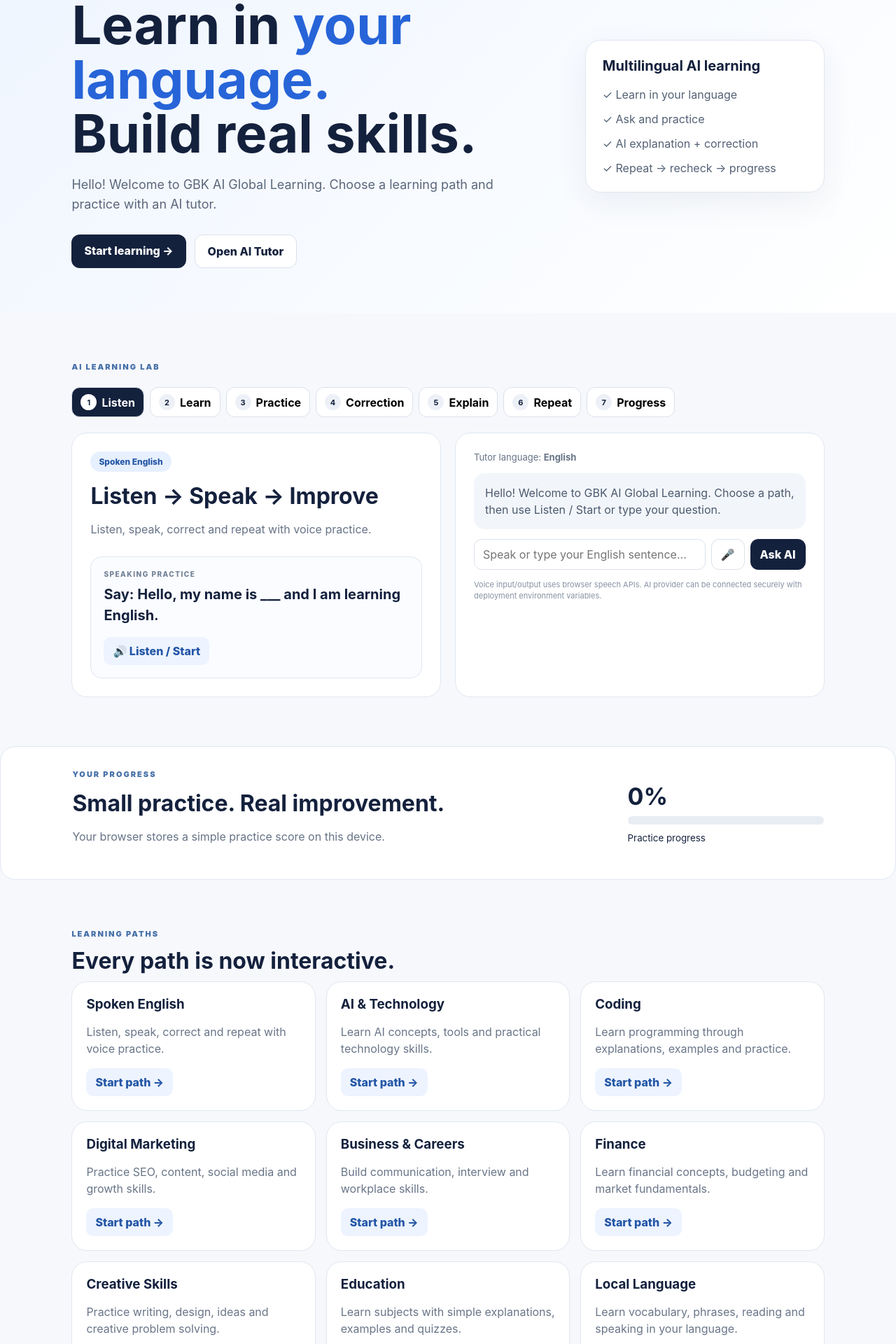
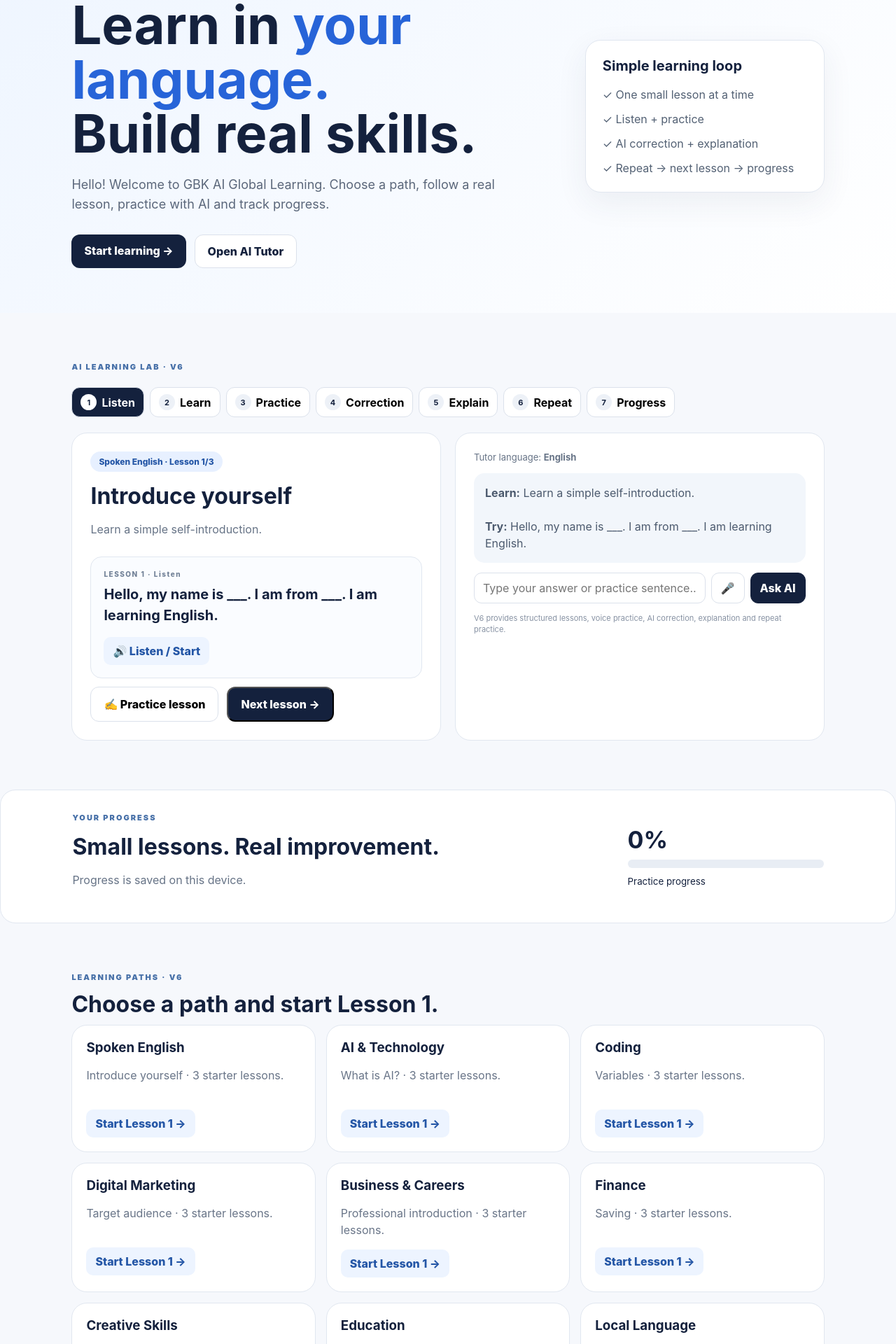
Before and after one commit to crasyads-ui/gbk-ai-global-learning, a Next.js app: page / in a window 1280 px wide. Shown: the part 200-2120 px from the top of the page at 70% size. Built offline with nearby package versions, Linux system fonts and the light colour scheme.

Commit message:
Add files via upload

```diff
--- a/app/page.js
+++ b/app/page.js
@@ -1,158 +1,49 @@
-"use client";import {useEffect,useRef,useState} from "react";
+"use client";
+import {useEffect,useRef,useState} from "react";
 
 const languages=["English","తెలుగు","हिन्दी","தமிழ்","ಕನ್ನಡ","മലയാളം","বাংলা","Español","العربية","Français","Deutsch","Português","日本語","한국어","中文"];
-
-const goals=[
-["Spoken English","Listen, speak, correct and repeat with voice practice."],
-["AI & Technology","Learn AI concepts, tools and practical technology skills."],
-["Coding","Learn programming through explanations, examples and practice."],
-["Digital Marketing","Practice SEO, content, social media and growth skills."],
-["Business & Careers","Build communication, interview and workplace skills."],
-["Finance","Learn financial concepts, budgeting and market fundamentals."],
-["Creative Skills","Practice writing, design, ideas and creative problem solving."],
-["Education","Learn subjects with simple explanations, examples and quizzes."],
-["Local Language","Learn vocabulary, phrases, reading and speaking in your language."]
-];
-
+const paths={
+"Spoken English":[["Introduce yourself","Learn a simple self-introduction.","Hello, my name is ___. I am from ___. I am learning English."],["Everyday questions","Practice useful daily questions.","How are you? Where are you from? What do you do?"],["Grammar correction","Fix common English mistakes.","I agree. I have gone. He goes to work."]],
+"AI & Technology":[["What is AI?","Understand artificial intelligence simply.","AI is technology that learns patterns from examples and helps with tasks."],["How AI learns","Understand data and patterns.","AI learns patterns from examples and uses them to make predictions."],["Use AI well","Practice responsible AI use.","Use AI to explain, brainstorm and practice, then verify important information."]],
+"Coding":[["Variables","Learn how programs store values.","let name = \"GBK\";"],["Conditions","Learn how programs make decisions.","if (age >= 18) { console.log(\"Adult\"); }"],["Functions","Learn reusable code blocks.","function greet(name) { return \"Hello \" + name; }"]],
+"Digital Marketing":[["Target audience","Understand who needs your product.","A target audience is the group most likely to need a product."],["Useful content","Create content that solves a real problem.","Create content that answers a real customer question."],["Call to action","Guide visitors to the next step.","A clear call to action tells visitors what to do next."]],
+"Business & Careers":[["Professional introduction","Build a short work introduction.","Hello, I am ___. I work in ___. My strengths are ___."],["Interview answers","Use Situation → Action → Result.","Situation → Action → Result is a simple way to explain experience."],["Workplace communication","Make messages clear and actionable.","State the purpose, key details and next action."]],
+"Finance":[["Saving","Understand why saving matters.","Saving creates a reserve for future needs and unexpected expenses."],["Budgeting","Plan income, needs, wants and savings.","A budget helps you plan where money should go before spending."],["Risk and return","Understand basic investment risk.","Higher potential returns usually come with higher uncertainty or risk."]],
+"Creative Skills":[["Idea generation","Create several useful ideas.","Ask what problem you can solve, who has it and what could make it easier."],["Clear writing","Make ideas easy to understand.","Use short sentences, specific words and a clear structure."],["Problem solving","Break big problems into smaller parts.","Define the problem, list options, choose one and test it."]],
+"Education":[["Learn a topic","Use learn → practice → check.","Learn the idea, explain it in your own words, then test yourself."],["Active recall","Practice remembering from memory.","Close your notes and explain the main idea without looking."],["Mini quiz","Check real understanding.","A good quiz tests the key ideas, not only memorized wording."]],
+"Local Language":[["Everyday phrase","Start with a useful phrase.","Hello. Thank you. Please. How are you?"],["Useful vocabulary","Build daily vocabulary.","Learn words for people, places, food, time and common actions."],["Short conversation","Combine words in a simple exchange.","Hello. How are you? I am fine. Thank you."]]
+};
 const steps=["Listen","Learn","Practice","Correction","Explain","Repeat","Progress"];
-
-const greetings={
-English:"Hello! Welcome to GBK AI Global Learning.",
-"తెలుగు":"నమస్కారం! GBK AI Global Learning కు స్వాగతం.",
-"हिन्दी":"नमस्कार! GBK AI Global Learning में आपका स्वागत है।",
-தமிழ்:"வணக்கம்! GBK AI Global Learning-க்கு வரவேற்கிறோம்.",
-ಕನ್ನಡ:"ನಮಸ್ಕಾರ! GBK AI Global Learning ಗೆ ಸ್ವಾಗತ.",
-മലയാളം:"നമസ്കാരം! GBK AI Global Learning-ലേക്ക് സ്വാഗതം.",
-বাংলা:"নমস্কার! GBK AI Global Learning-এ স্বাগতম.",
-Español:"¡Hola! Bienvenido a GBK AI Global Learning.",
-العربية:"مرحباً! أهلاً بك في GBK AI Global Learning.",
-Français:"Bonjour ! Bienvenue sur GBK AI Global Learning.",
-Deutsch:"Hallo! Willkommen bei GBK AI Global Learning.",
-Português:"Olá! Bem-vindo ao GBK AI Global Learning.",
-日本語:"こんにちは！GBK AI Global Learningへようこそ。",
-한국어:"안녕하세요! GBK AI Global Learning에 오신 것을 환영합니다.",
-中文:"你好！欢迎来到 GBK AI Global Learning。"
-};
-
-function starter(g){
-return {
-"Spoken English":"Say: Hello, my name is ___ and I am learning English.",
-"AI & Technology":"Explain artificial intelligence in one simple sentence.",
-"Coding":"Write one simple example of a variable in your favorite programming language.",
-"Digital Marketing":"Give one simple idea to promote a new online product.",
-"Business & Careers":"Give one strong sentence for introducing yourself in a job interview.",
-"Finance":"Explain why saving money is important in one simple sentence.",
-"Creative Skills":"Write one creative idea for a useful mobile app.",
-"Education":"Explain one topic you know well in three simple sentences.",
-"Local Language":"Write one useful everyday phrase you want to learn."
-}[g]||"Ask GBK AI Tutor to teach you something useful."
-}
+const greetings={English:"Hello! Welcome to GBK AI Global Learning.","తెలుగు":"నమస్కారం! GBK AI Global Learning కు స్వాగతం.","हिन्दी":"नमस्कार! GBK AI Global Learning में आपका स्वागत है।",Español:"¡Hola! Bienvenido a GBK AI Global Learning.",العربية:"مرحباً! أهلاً بك في GBK AI Global Learning."};
 
 export default function Home(){
-const[lang,setLang]=useState("English"),[goal,setGoal]=useState("Spoken English"),[step,setStep]=useState(0),[input,setInput]=useState(""),[answer,setAnswer]=useState(null),[busy,setBusy]=useState(false),[listening,setListening]=useState(false),[progress,setProgress]=useState(0);
-const rec=useRef(null);
-const practiceRef=useRef(null);
+const[lang,setLang]=useState("English"),[goal,setGoal]=useState("Spoken English"),[lesson,setLesson]=useState(0),[step,setStep]=useState(0),[input,setInput]=useState(""),[answer,setAnswer]=useState(null),[busy,setBusy]=useState(false),[progress,setProgress]=useState(0);
+const[listening,setListening]=useState(false),rec=useRef(null),practiceRef=useRef(null);
+const current=paths[goal][lesson];
 
-useEffect(()=>{
-setProgress(Number(localStorage.getItem("gbk_progress")||0));
-const SR=window.SpeechRecognition||window.webkitSpeechRecognition;
-if(SR){
-const r=new SR();
-r.lang="en-US";
-r.interimResults=false;
-r.maxAlternatives=1;
-r.onresult=e=>setInput(e.results[0][0].transcript);
-r.onend=()=>setListening(false);
-rec.current=r;
-}
-},[]);
-
-function goToPractice(){
-requestAnimationFrame(()=>{
-practiceRef.current?.scrollIntoView({behavior:"smooth",block:"start"});
-});
-}
-
-function speak(t){
-if("speechSynthesis"in window){
-speechSynthesis.cancel();
-speechSynthesis.speak(new SpeechSynthesisUtterance(t));
-}
-}
-
-function listen(){
-const p=starter(goal);
-setInput(p);
-speak(p);
-setStep(goal==="Spoken English"?0:1);
-goToPractice();
-}
-
-function voice(){
-if(!rec.current)return alert("Voice input is not supported in this browser.");
-if(listening)rec.current.stop();
-else{rec.current.start();setListening(true)}
-}
-
-async function submit(){
-if(!input.trim()||busy)return;
-setBusy(true);
-try{
-const r=await fetch("/api/tutor",{method:"POST",headers:{"Content-Type":"application/json"},body:JSON.stringify({message:input,language:lang,goal,mode:goal==="Spoken English"?"spoken-english":"learning"})});
-const d=await r.json();
-setAnswer(d);
-setStep(3);
-if(d.corrected)speak(d.corrected);
-else if(d.reply)speak(d.reply);
-const n=Math.min(100,progress+10);
-setProgress(n);
-localStorage.setItem("gbk_progress",n);
-}finally{setBusy(false)}
-}
-
-function selectGoal(g){
-setGoal(g);
-setAnswer(null);
-setInput("");
-setStep(g==="Spoken English"?0:1);
-if(typeof window!=="undefined")window.location.hash="practice";
-goToPractice();
-}
+useEffect(()=>{setProgress(Number(localStorage.getItem("gbk_progress")||0));const SR=window.SpeechRecognition||window.webkitSpeechRecognition;if(SR){const r=new SR();r.lang="en-US";r.interimResults=false;r.maxAlternatives=1;r.onresult=e=>setInput(e.results[0][0].transcript);r.onend=()=>setListening(false);rec.current=r}},[]);
+function go(){requestAnimationFrame(()=>practiceRef.current?.scrollIntoView({behavior:"smooth",block:"start"}))}
+function speak(t){if("speechSynthesis"in window){speechSynthesis.cancel();speechSynthesis.speak(new SpeechSynthesisUtterance(t))}}
+function start(){setStep(0);setAnswer(null);setInput("");speak(current[1]+" "+current[2]);go()}
+function practice(){setStep(2);setInput(current[2]);setAnswer(null);go()}
+function voice(){if(!rec.current)return alert("Voice input is not supported in this browser.");if(listening)rec.current.stop();else{rec.current.start();setListening(true)}}
+async function submit(){if(!input.trim()||busy)return;setBusy(true);try{const r=await fetch("/api/tutor",{method:"POST",headers:{"Content-Type":"application/json"},body:JSON.stringify({message:input,language:lang,goal,lesson:current[0],mode:goal==="Spoken English"?"spoken-english":"learning"})});const d=await r.json();setAnswer(d);setStep(3);if(d.corrected)speak(d.corrected);else if(d.reply)speak(d.reply);const n=Math.min(100,progress+10);setProgress(n);localStorage.setItem("gbk_progress",n)}catch{setAnswer({label:"GBK AI Tutor",reply:"Please try again."})}finally{setBusy(false)}}
+function choose(g){setGoal(g);setLesson(0);setStep(0);setAnswer(null);setInput("");if(typeof window!=="undefined")window.location.hash="practice";go()}
+function next(){if(lesson<paths[goal].length-1){setLesson(lesson+1);setStep(0);setAnswer(null);setInput("");setTimeout(go,50)}else{setStep(6);const n=Math.min(100,progress+20);setProgress(n);localStorage.setItem("gbk_progress",n)}}
 
 return <main>
-<header>
-<div className="brand"><span className="logo">G</span><div><b>GBK AI</b><small>GLOBAL LEARNING</small></div></div>
-<nav><a href="#practice">Practice</a><a href="#paths">Learning</a><a href="#progress">Progress</a></nav>
-<select value={lang} onChange={e=>setLang(e.target.value)}>{languages.map(x=><option key={x}>{x}</option>)}</select>
-<button className="signin">Sign in</button>
-</header>
+<header><div className="brand"><span className="logo">G</span><div><b>GBK AI</b><small>GLOBAL LEARNING</small></div></div><nav><a href="#practice">Practice</a><a href="#paths">Learning</a><a href="#progress">Progress</a></nav><select value={lang} onChange={e=>setLang(e.target.value)}>{languages.map(x=><option key={x}>{x}</option>)}</select><button className="signin">Sign in</button></header>
 
-<section className="hero">
-<div><div className="pill">🤖 GBK AI GLOBAL LEARNING V5</div>
-<h1>Learn in <span>your language.</span><br/>Build real skills.</h1>
-<p>{greetings[lang]} Choose a learning path and practice with an AI tutor.</p>
-<div className="buttons"><a className="primary" href="#paths">Start learning →</a><a className="secondary" href="#practice">Open AI Tutor</a></div></div>
-<div className="mini"><b>Multilingual AI learning</b><span>✓ Learn in your language</span><span>✓ Ask and practice</span><span>✓ AI explanation + correction</span><span>✓ Repeat → recheck → progress</span></div>
-</section>
+<section className="hero"><div><div className="pill">🤖 GBK AI GLOBAL LEARNING V6</div><h1>Learn in <span>your language.</span><br/>Build real skills.</h1><p>{greetings[lang]||greetings.English} Choose a path, follow a real lesson, practice with AI and track progress.</p><div className="buttons"><a className="primary" href="#paths">Start learning →</a><a className="secondary" href="#practice">Open AI Tutor</a></div></div><div className="mini"><b>Simple learning loop</b><span>✓ One small lesson at a time</span><span>✓ Listen + practice</span><span>✓ AI correction + explanation</span><span>✓ Repeat → next lesson → progress</span></div></section>
 
-<section className="practice" id="practice" ref={practiceRef}>
-<div className="eyebrow">AI LEARNING LAB</div>
-<div className="steps">{steps.map((x,i)=><button key={x} className={step===i?"active":""} onClick={()=>setStep(i)}><i>{i+1}</i>{x}</button>)}</div>
-<div className="practiceGrid">
-<div className="coach"><span className="tag">{goal}</span><h2>{goal==="Spoken English"?"Listen → Speak → Improve":"Learn → Practice → Improve"}</h2><p className="muted">{goals.find(x=>x[0]===goal)?.[1]}</p>
-<div className="prompt"><small>{goal==="Spoken English"?"SPEAKING PRACTICE":"LEARNING PRACTICE"}</small><strong>{starter(goal)}</strong><button onClick={listen}>🔊 Listen / Start</button></div></div>
-<div className="chatbox"><div className="languageNote">Tutor language: <b>{lang}</b></div>
-{answer?<><div className="result"><span>Your input</span><p>{input}</p></div>{answer.corrected&&<div className="result good"><span>Improved English</span><p>{answer.corrected}</p></div>}<div className="explain"><b>{answer.label||"GBK AI Tutor"}</b><p>{answer.explanation||answer.reply}</p></div></>:<div className="bubble">{greetings[lang]} Choose a path, then use Listen / Start or type your question.</div>}
-<div className="composer"><input value={input} onChange={e=>setInput(e.target.value)} onKeyDown={e=>e.key==="Enter"&&submit()} placeholder={goal==="Spoken English"?"Speak or type your English sentence...":"Ask or type your learning task..."}/><button onClick={voice}>{listening?"■":"🎤"}</button><button className="send" onClick={submit} disabled={busy}>{busy?"…":"Ask AI"}</button></div>
-{answer&&<button className="recheck" onClick={()=>{setAnswer(null);setInput(starter(goal));setStep(4);goToPractice()}}>↻ Practice again</button>}
-<small>Voice input/output uses browser speech APIs. AI provider can be connected securely with deployment environment variables.</small>
-</div></div></section>
+<section className="practice" id="practice" ref={practiceRef}><div className="eyebrow">AI LEARNING LAB · V6</div><div className="steps">{steps.map((x,i)=><button key={x} className={step===i?"active":""} onClick={()=>setStep(i)}><i>{i+1}</i>{x}</button>)}</div>
+<div className="practiceGrid"><div className="coach"><span className="tag">{goal} · Lesson {lesson+1}/{paths[goal].length}</span><h2>{current[0]}</h2><p className="muted">{current[1]}</p><div className="prompt"><small>LESSON {lesson+1} · {steps[step]}</small><strong>{current[2]}</strong><button onClick={start}>🔊 Listen / Start</button></div><div className="buttons" style={{marginTop:12}}><button className="secondary" onClick={practice}>✍️ Practice lesson</button>{lesson<paths[goal].length-1&&<button className="primary" onClick={next}>Next lesson →</button>}</div></div>
+<div className="chatbox"><div className="languageNote">Tutor language: <b>{lang}</b></div><div className="bubble"><b>Learn:</b> {current[1]}<br/><br/><b>Try:</b> {current[2]}</div>{answer&&<><div className="result"><span>Your practice</span><p>{input}</p></div>{answer.corrected&&<div className="result good"><span>Improved</span><p>{answer.corrected}</p></div>}<div className="explain"><b>{answer.label||"GBK AI Tutor"}</b><p>{answer.explanation||answer.reply}</p></div></>}<div className="composer"><input value={input} onChange={e=>setInput(e.target.value)} onKeyDown={e=>e.key==="Enter"&&submit()} placeholder="Type your answer or practice sentence..."/><button onClick={voice}>{listening?"■":"🎤"}</button><button className="send" onClick={submit} disabled={busy}>{busy?"…":"Ask AI"}</button></div>{answer&&<button className="recheck" onClick={practice}>↻ Repeat practice</button>}<small>V6 provides structured lessons, voice practice, AI correction, explanation and repeat practice.</small></div></div></section>
 
-<section id="progress" className="progress"><div><div className="eyebrow">YOUR PROGRESS</div><h2>Small practice. Real improvement.</h2><p className="muted">Your browser stores a simple practice score on this device.</p></div><div className="meter"><strong>{progress}%</strong><div><span style={{width:`${progress}%`}}/></div><small>Practice progress</small></div></section>
+<section id="progress" className="progress"><div><div className="eyebrow">YOUR PROGRESS</div><h2>Small lessons. Real improvement.</h2><p className="muted">Progress is saved on this device.</p></div><div className="meter"><strong>{progress}%</strong><div><span style={{width:`${progress}%`}}/></div><small>Practice progress</small></div></section>
 
-<section id="paths" className="paths"><div className="eyebrow">LEARNING PATHS</div><h2>Every path is now interactive.</h2><div className="grid">{goals.map(([x,d])=><article key={x}><h3>{x}</h3><p>{d}</p><button onClick={()=>selectGoal(x)}>Start path →</button></article>)}</div></section>
-
-<section className="cta"><h2>GBK AI — global skills, one learning platform.</h2><p>Multilingual learning, voice practice, AI tutoring and measurable progress — built as the foundation for a global learning ecosystem.</p></section>
-<footer><b>GBK AI</b><span>Global Learning & Skills</span><span>V5 interactive learning paths</span></footer>
+<section id="paths" className="paths"><div className="eyebrow">LEARNING PATHS · V6</div><h2>Choose a path and start Lesson 1.</h2><div className="grid">{Object.keys(paths).map(x=><article key={x}><h3>{x}</h3><p>{paths[x][0][0]} · {paths[x].length} starter lessons.</p><button onClick={()=>choose(x)}>Start Lesson 1 →</button></article>)}</div></section>
+<section className="cta"><h2>GBK AI — global skills, one learning platform.</h2><p>Multilingual lessons, voice practice, AI tutoring, correction, repetition and measurable progress.</p></section>
+<footer><b>GBK AI</b><span>Global Learning & Skills</span><span>V6 structured lessons</span></footer>
 </main>
 }
```
